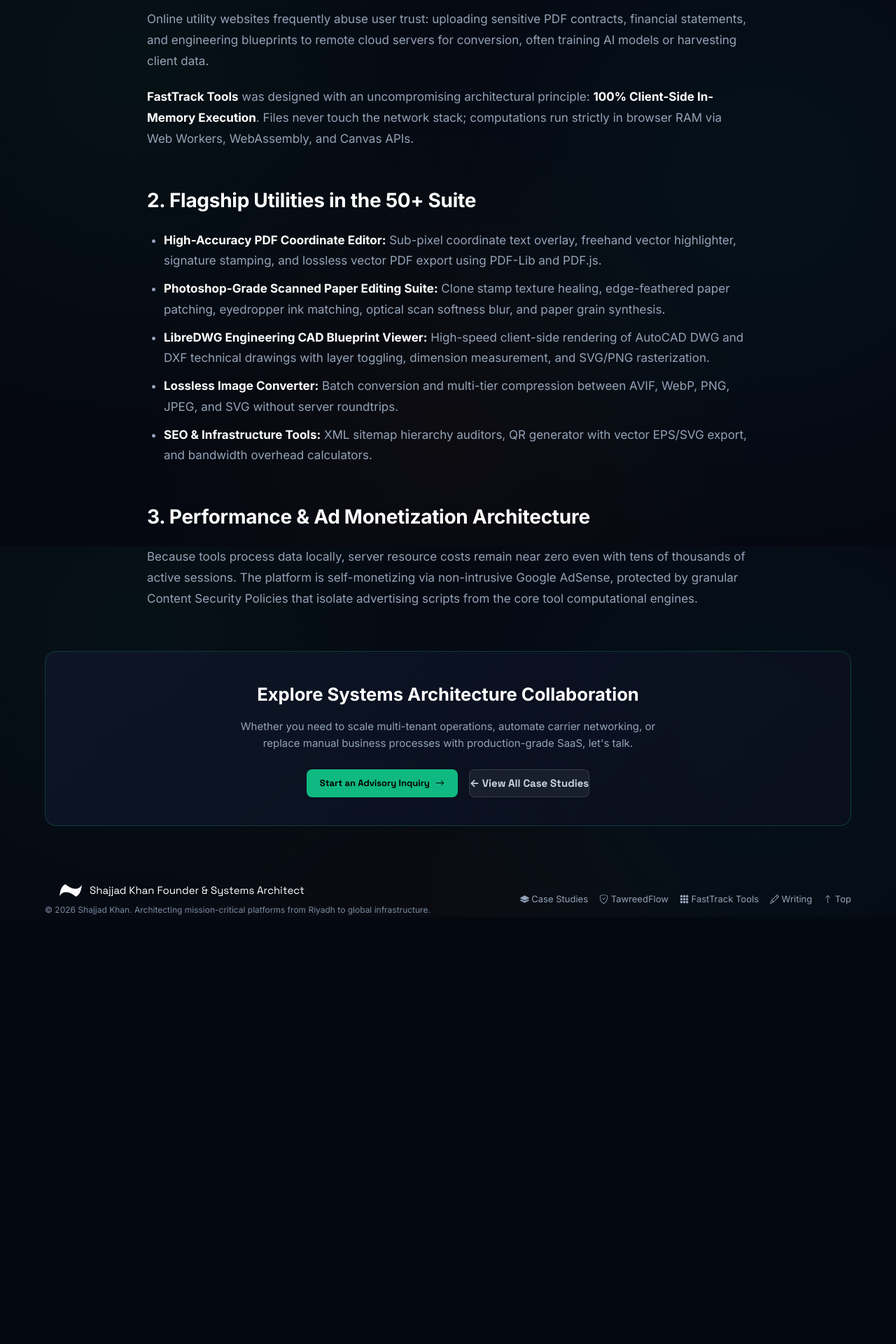
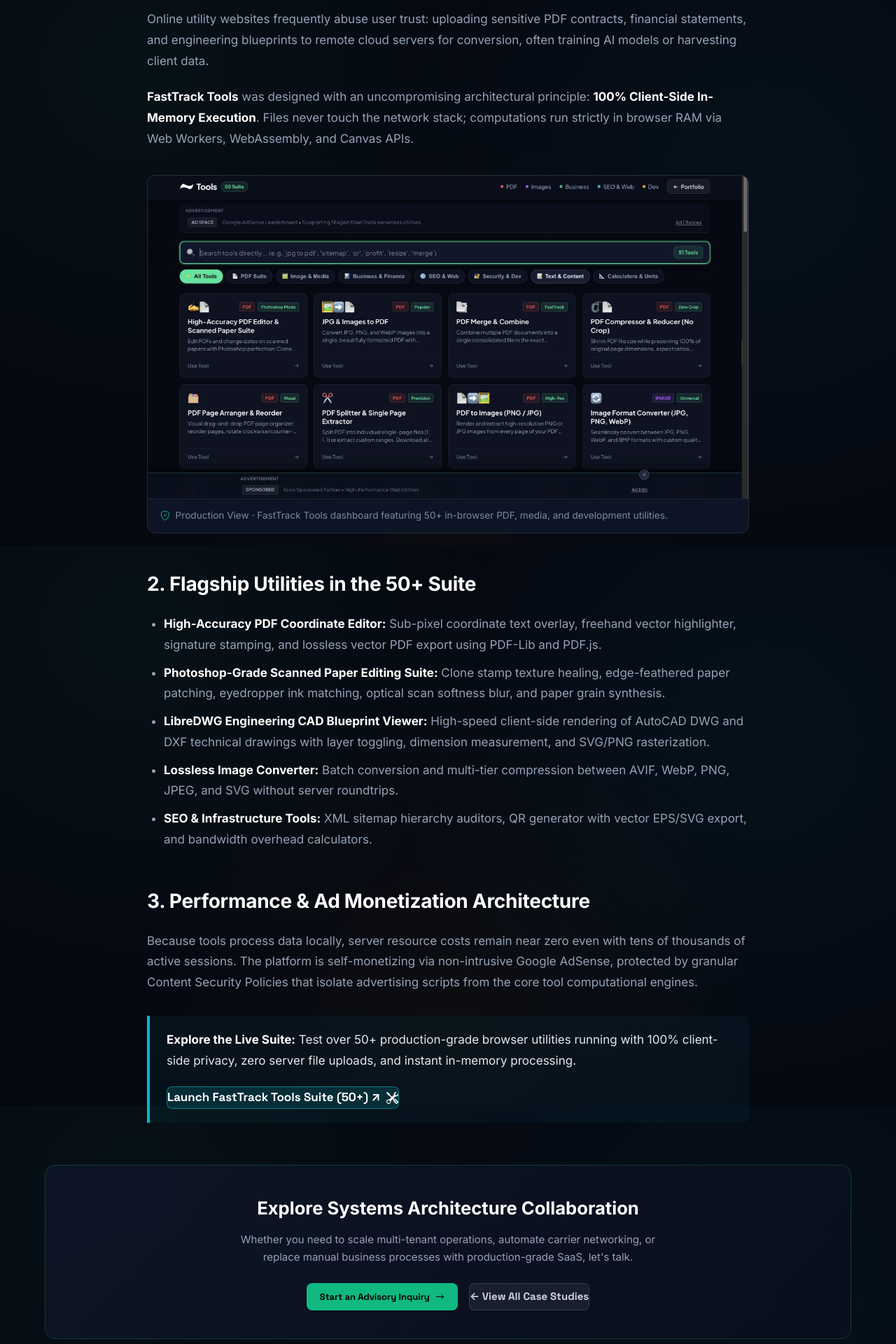
Before and after one commit to ShajjadKhan/p-portfolio, a Flask app: page /work/fasttrack in a window 1280 px wide. Shown: the part 820-2740 px from the top of the page at 70% size. Before the commit the page ends 2127 px from the top, so only its background shows below. Run offline with Flask 3, Linux system fonts and the light colour scheme; some libraries are stand-ins or nearby versions.

Commit message:
Add FastTrack Tools dashboard screenshot preview to portfolio and case study

```diff
--- a/templates/work/studies/fasttrack.html
+++ b/templates/work/studies/fasttrack.html
@@ -5,6 +5,20 @@
 <p>
     <strong>FastTrack Tools</strong> was designed with an uncompromising architectural principle: <strong>100% Client-Side In-Memory Execution</strong>. Files never touch the network stack; computations run strictly in browser RAM via Web Workers, WebAssembly, and Canvas APIs.
 </p>
+
+<figure class="work-figure">
+    <picture>
+        <source type="image/webp" srcset="{{ url_for('static', filename='images/projects/fasttrack-preview-full.webp') }}">
+        <img src="{{ url_for('static', filename='images/projects/fasttrack-preview.png') }}"
+             alt="FastTrack Tools production dashboard with 50+ client-side utilities"
+             width="1600" height="860"
+             loading="lazy" decoding="async">
+    </picture>
+    <figcaption class="work-figure-caption">
+        <svg class="bi-icon text-emerald" aria-hidden="true" focusable="false"><use href="#bi-shield-check"></use></svg>
+        <span>Production View · FastTrack Tools dashboard featuring 50+ in-browser PDF, media, and development utilities.</span>
+    </figcaption>
+</figure>
 
 <h2>2. Flagship Utilities in the 50+ Suite</h2>
 <ul>
@@ -19,3 +33,15 @@
 <p>
     Because tools process data locally, server resource costs remain near zero even with tens of thousands of active sessions. The platform is self-monetizing via non-intrusive Google AdSense, protected by granular Content Security Policies that isolate advertising scripts from the core tool computational engines.
 </p>
+
+<div class="work-callout work-callout-cyan">
+    <p>
+        <strong>Explore the Live Suite:</strong> Test over 50+ production-grade browser utilities running with 100% client-side privacy, zero server file uploads, and instant in-memory processing.
+    </p>
+    <p style="margin-top: 14px; margin-bottom: 0;">
+        <a href="/tools" target="_blank" rel="noopener" class="btn btn-cyan-sm">
+            <span>Launch FastTrack Tools Suite (50+) ↗</span>
+            <svg class="bi-icon" aria-hidden="true" focusable="false"><use href="#bi-tools"></use></svg>
+        </a>
+    </p>
+</div>
```
Also changed, not shown: templates/index.html (+9 -5 lines), static/images/projects/fasttrack-preview-full.webp (added), static/images/projects/fasttrack-preview.png (added), static/images/projects/fasttrack-preview.webp (added).
